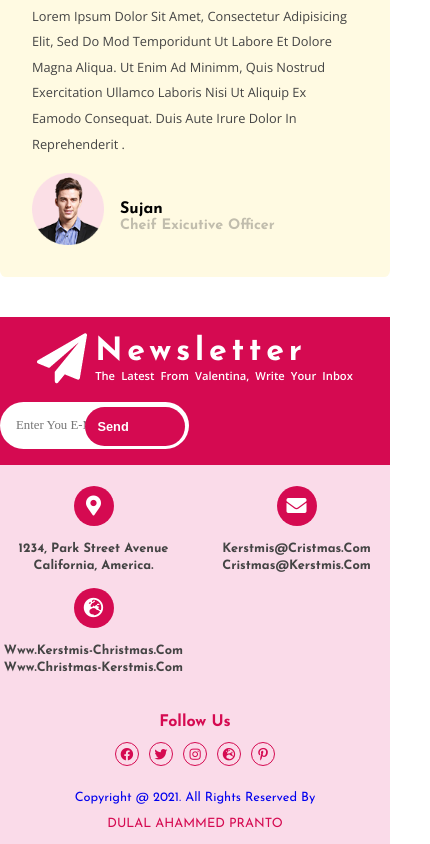
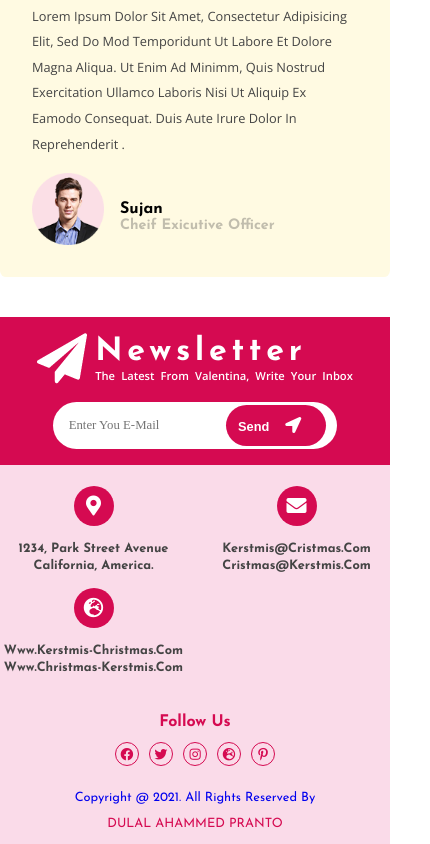
Before and after one commit to Pranto40/Alentina-landing-page, a plain HTML site: page index.html in a window 390 px wide. Shown: the part 7885-8729 px from the top of the page, 430 px wide, since content can reach past the window. Drawn offline with nearby package versions, Linux system fonts and the light colour scheme; a web font is replaced by a local one.

Commit message:
some modidy html commit

```diff
--- a/css/responsive.css
+++ b/css/responsive.css
@@ -10,6 +10,12 @@
 
     .Contact .images .img_c .images_card {
         flex: 1 1 29rem;
+    }
+    .input_boxs {
+        left: 10rem;
+    }
+    .input .input_box .subscribe_submit {
+        right: 7.6rem;
     }
 }
 
@@ -55,6 +61,20 @@
     }
 }
 
+@media (max-width: 580px){
+    .input .input_box .email {
+        width: 73%;
+    }
+    .input .input_box .subscribe_submit {
+        right: 8rem;
+    }
+}
+@media (max-width: 500px){
+    .input .input_box .subscribe_submit {
+        right: 6rem;
+    }
+}
+
 @media (max-width: 425px){
 
     section{
@@ -63,6 +83,12 @@
     html{
         font-size: 50%;
     }
+    .input .input_box .email {
+        width: 73%;
+    }
+    .input .input_box .subscribe_submit {
+        right: 8rem;
+    }
 
 }
 @media (max-width: 500px){
--- a/css/style.css
+++ b/css/style.css
@@ -464,36 +464,19 @@ section{
 	word-spacing: .4rem;
 }
 
-/* .newsletter .newsletter_content .news_input input {
-	padding: .5rem;
-	border: 1px solid #fff;
-	background: #d50a51;
-	color: #fff;
-    margin-left: 1rem;
+.input{
+	flex: 1 1 42rem;
+	text-align: center;
 }
-.newsletter .newsletter_content .news_input {
+.input_box {
 	display: flex;
-	align-content: center;
+	align-items: center;
 	justify-content: center;
+    position: relative;
 }
-.newsletter .newsletter_content .news_input .input_img {
-	width: 4rem;
-	height: 4rem;
-	line-height: 5;
-	border: 1px solid #fff;
-    text-align: center;
-}
-.newsletter .newsletter_content .news_input .input_img img{
-    width: 50%;
-} */
 
-
-.input_boxs {
-    position: relative;
-    flex: 1 1 42rem;
-}
-.input_boxs input:first-child {
- min-width: 30vw;
+.input .input_box .email{
+  width: 68%;
   padding: 2rem;
   border: none;
   font-family: oswald;
@@ -503,29 +486,26 @@ section{
   color: #d50a51;
 }
 
-#subscribe_submit {
+.input .input_box .subscribe_submit {
 	padding: 1.5rem;
 	border: none;
 	color: #fff;
 	background: #d50a51;
 	width: 12.5rem;
 	border-radius: 50rem;
-	position: absolute;
-	top: .2rem;
-	right: 13.2rem;
+	top: .4rem;
+	right: 11rem;
 	font-weight: 800;
 	letter-spacing: 1;
 	font-size: 1.6rem;
-	position: relative;
+	position: absolute;
 	text-align: left;
 }
-.input_boxs img {
-	position: absolute;
-	left: 52rem;
-	right: 0;
-	width: 3.5%;
-	top: 1.4rem;
+.input .input_box .subscribe_submit i {
+	font-size: 2rem;
+	margin-left: 2rem;
 }
+
 
 /* footer section */
 
--- a/index.html
+++ b/index.html
@@ -195,10 +195,11 @@
                  </div>
                  <h1>Newsletter <br> <p>The latest from Valentina, Write your inbox</p></h1>
              </div>
-             <div class="input_boxs">
-                    <input type="text" placeholder="Enter You E-mail">
-                    <input id="subscribe_submit" type="submit" value="Send">
-                    <img src="images/newslettert.png" alt="">
+             <div class="input">
+                 <div class="input_box">
+                    <input class="email" type="text" placeholder="Enter You E-mail">
+                    <button class="subscribe_submit">Send<i class="fas fa-location-arrow"></i></button>
+                 </div>
                 </div>
              </div>
     </section>
```
